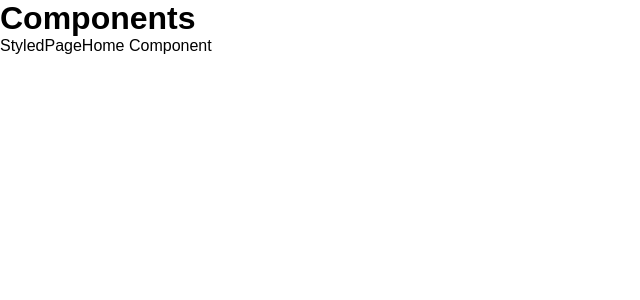
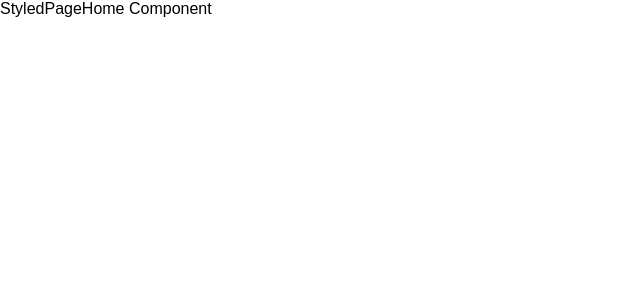
Before and after one commit to Snahier/snahier-react-tools, a React (Create React App) app: page / in a window 1280 px wide. Shown: the top 300 px of the page, without its empty margins (0-640 px from the left). Built offline with nearby package versions, Linux system fonts and the light colour scheme.

Commit message:
Add theme

```diff
--- a/src/App.tsx
+++ b/src/App.tsx
@@ -1,14 +1,15 @@
 import React from "react"
+import { ThemeProvider } from "styled-components"
 import { Routes } from "./pages/routes"
 import { GlobalStyles } from "./styles/GlobalStyles"
+import { dark } from "./styles/theme"
 
 function App() {
   return (
-    <div className="App">
+    <ThemeProvider theme={dark}>
       <GlobalStyles />
-      <h1>Components</h1>
       <Routes />
-    </div>
+    </ThemeProvider>
   )
 }
 
--- a/src/styles/GlobalStyles.ts
+++ b/src/styles/GlobalStyles.ts
@@ -8,7 +8,7 @@ export const GlobalStyles = createGlobalStyle`
     padding: 0;
   }
 
-  html,body,#root {
+  html, body, #root {
     height: 100%;
     font-size: 100%;
     font-family: "proxima-nova", sans-serif;
--- /dev/null
+++ b/src/styles/theme.ts
@@ -0,0 +1,11 @@
+import { DefaultTheme } from "styled-components"
+
+export const dark: DefaultTheme = {
+  background: {
+    primary: "#011627",
+    secondary: "#437F97",
+  },
+  text: {
+    primary: "#EBF2FA",
+  },
+}
```
